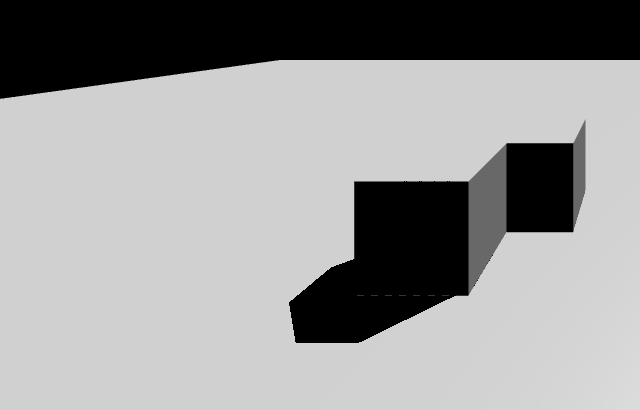
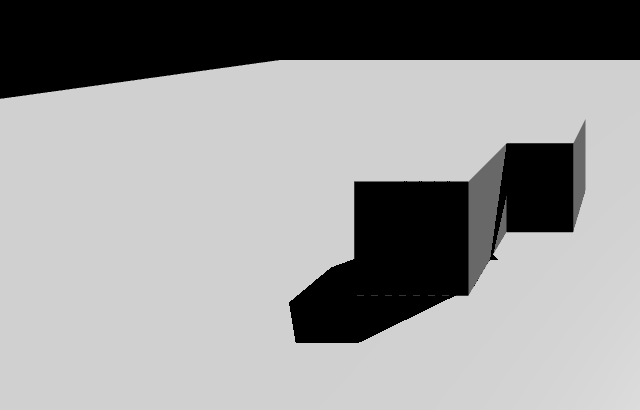
Before and after one commit to razh/js13k-2021, a website: page shadowmap_example/index.html in a window 1280 px wide. Shown: the part 390-800 px from the top of the page, 0-640 px from the left. Drawn offline with nearby package versions, Linux system fonts and the light colour scheme.

Commit message:
double-mesh-2

```diff
--- a/shadowmap_example/index.html
+++ b/shadowmap_example/index.html
@@ -55,8 +55,8 @@
       );
       mesh2.position.x = 6;
       mesh2.position.z = -8;
-      mesh.castShadow = true;
-      mesh.receiveShadow = true;
+      mesh2.castShadow = true;
+      mesh2.receiveShadow = true;
       scene.add(mesh2);
 
       const plane = new THREE.Mesh(
```
